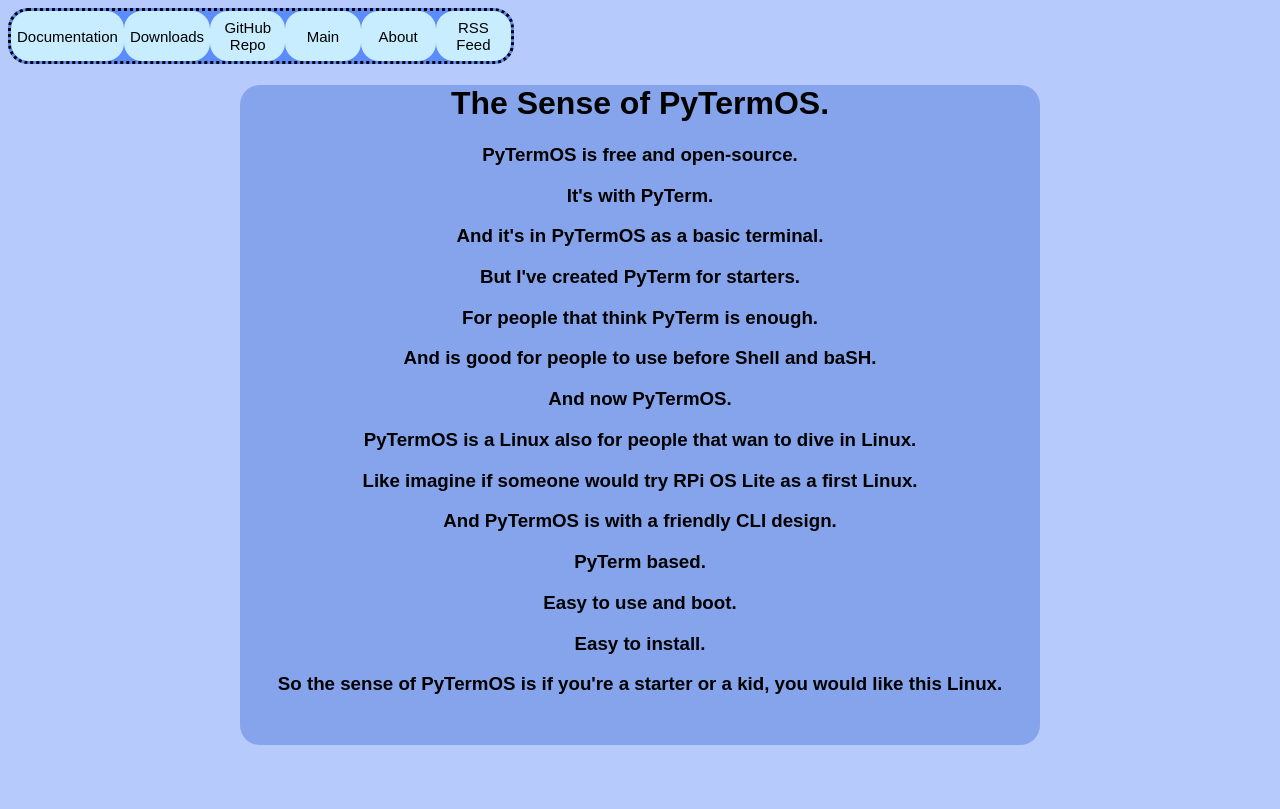
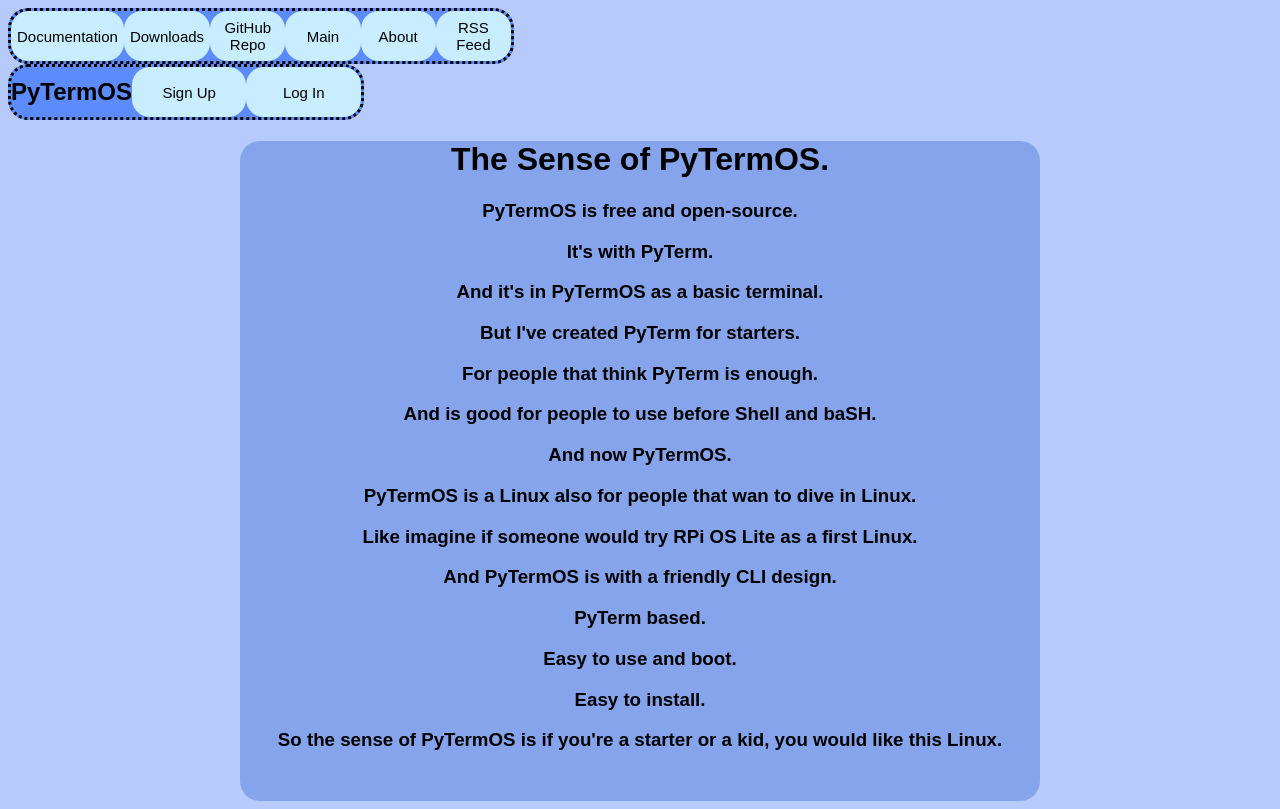
Before and after one commit to PyTermOS-Project/pytermos.com, a plain HTML site: page sense.html in a window 1280 px wide. Drawn offline with Linux system fonts and the light colour scheme; a web font is replaced by a local one.

Commit message:
yay changes for oauth

```diff
--- a/sense.html
+++ b/sense.html
@@ -18,6 +18,11 @@
             <button class="docs"><a href="index.html">Main</a></button>
             <button class="docs"><a href="about.html">About</a></button>
             <button class="docs"><a href="https://github.com/organizations/PyTermOS-Project/markpavlenko.private.atom?token=A2GQHEY22M7CXNZLNVHGBWGEOV4P4">RSS Feed</a></button>
+        </div>
+        <div class="divelements2">
+            <h1>PyTermOS</h1>
+            <button class="docs"><a href="">Sign Up</a></button>
+            <button class="docs"><a href="">Log In</a></button>
         </div>
     </nav>
     <center>
--- a/style.css
+++ b/style.css
@@ -21,7 +21,7 @@
     height: 50px;
     align-items: center;
     border: 3px dotted;
-    width: 120px;
+    width: 350px;
 }
 body{
     font-family: "Poetsen One", sans-serif;
```
Also changed, not shown: index.html (+2 -0 lines), login.html (added), signup.html (added).
